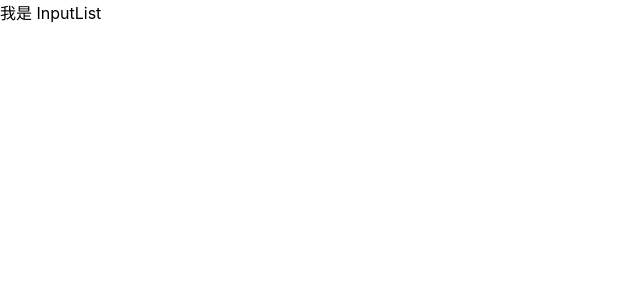
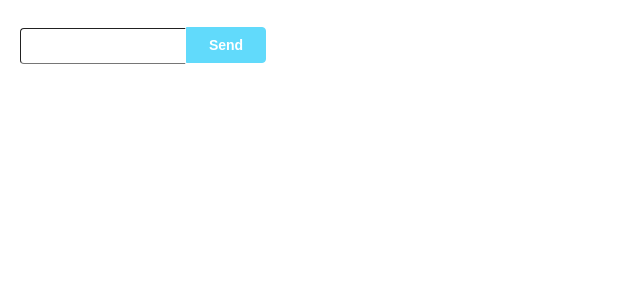
Before and after one commit to WholeWhales/react-relearn, a React (Create React App) app: page /inputlist in a window 1280 px wide. Shown: the top 300 px of the page, without its empty margins (0-640 px from the left). Built offline with nearby package versions, Linux system fonts and the light colour scheme.

Commit message:
feature: 受控组件与非受控组件

```diff
--- /dev/null
+++ b/src/demos/InputList/index.css
@@ -0,0 +1,43 @@
+.App-demos-input-list {
+    padding: 16px 20px;
+}
+
+.App-demos-input-list-input {
+    margin-top: 12px;
+    width: 160px;
+    height: 32px;
+    font-size: 16px;
+    border-width: 1px;
+    border-right-color: #fff;
+    border-radius: 4px;
+    border-bottom-right-radius: 0;
+    border-top-right-radius: 0;
+    text-indent: 2px;
+}
+
+.App-demos-input-list-input:focus-visible {
+    outline: none;
+}
+
+.App-demos-input-list-button {
+    position: relative;
+    background-color: #61dafb;
+    width: 80px;
+    height: 36px;
+    cursor: pointer;
+    font-size: 14px;
+    font-weight: bolder;
+    color: #fff;
+    border-style: solid;
+    border-width: 1px;
+    border-color: #61dafb;
+    border-radius: 4px;
+    border-bottom-left-radius: 0;
+    border-top-left-radius: 0;
+    box-sizing: border-box;
+    bottom: 1px;
+}
+
+.App-demos-input-list-messages {
+    margin: 0;
+}
--- a/src/demos/InputList/index.js
+++ b/src/demos/InputList/index.js
@@ -1,10 +1,79 @@
 import {PureComponent} from 'react';
+import PropTypes from 'prop-types';
+
+import './index.css';
+
+class Messages extends PureComponent {
+    static propTypes = {
+        messages: PropTypes.array,
+    };
+
+    static defaultProps = {
+        messages: []
+    }
+
+    render() {
+        const {messages} = this.props;
+        return <ul className="App-demos-input-list-messages">
+            {
+                messages && messages.length ? messages.map((message, index) => <li key={index}>
+                    {message}
+                </li>) : <></>
+            }
+        </ul>
+    }
+}
 
 class InputList extends PureComponent {
+    state = {
+        classmates: '',
+        messages: []
+    };
+
+    /**
+     * 受控组件,完全由外部状态控制,内部不保留 state 以维持状态,输入时,外部控制传入字符,使得输入框内显示输入的字符串
+     * @param event
+     */
+    onInputListChangeHandler = (event) => {
+        const {target: {value}} = event;
+        this.setState({
+            classmates: value
+        });
+        // 取消冒泡事件
+        event.stopPropagation();
+    }
+
+    onInputListSendHandler = (event) => {
+        const {messages, classmates} = this.state;
+        if (classmates) {
+            messages.push(classmates);
+            this.setState({
+                messages: [...messages],
+                classmates: ''
+            });
+        }
+        // 取消冒泡事件
+        event.stopPropagation();
+    };
+
     render() {
-        return <div>
-            我是 InputList
-        </div>
+        const {
+            onInputListChangeHandler,
+            onInputListSendHandler,
+        } = this;
+        const {
+            classmates,
+            messages,
+        } = this.state;
+
+        return <section className="App-demos-input-list">
+            <Messages messages={messages}/>
+            <input className="App-demos-input-list-input" value={classmates}
+                   onChange={(event) => onInputListChangeHandler(event)}/>
+            <button className="App-demos-input-list-button" onClick={(event) => onInputListSendHandler(event)}>
+                Send
+            </button>
+        </section>
     }
 }
 
```
